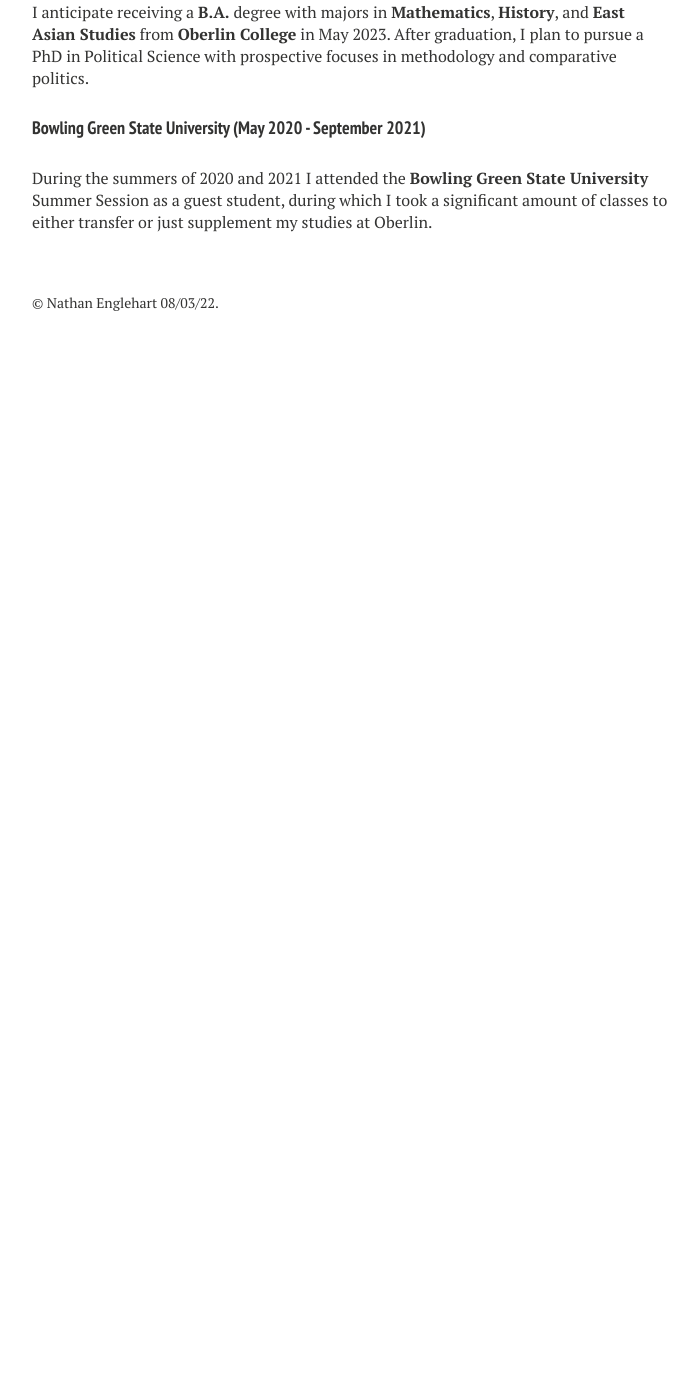
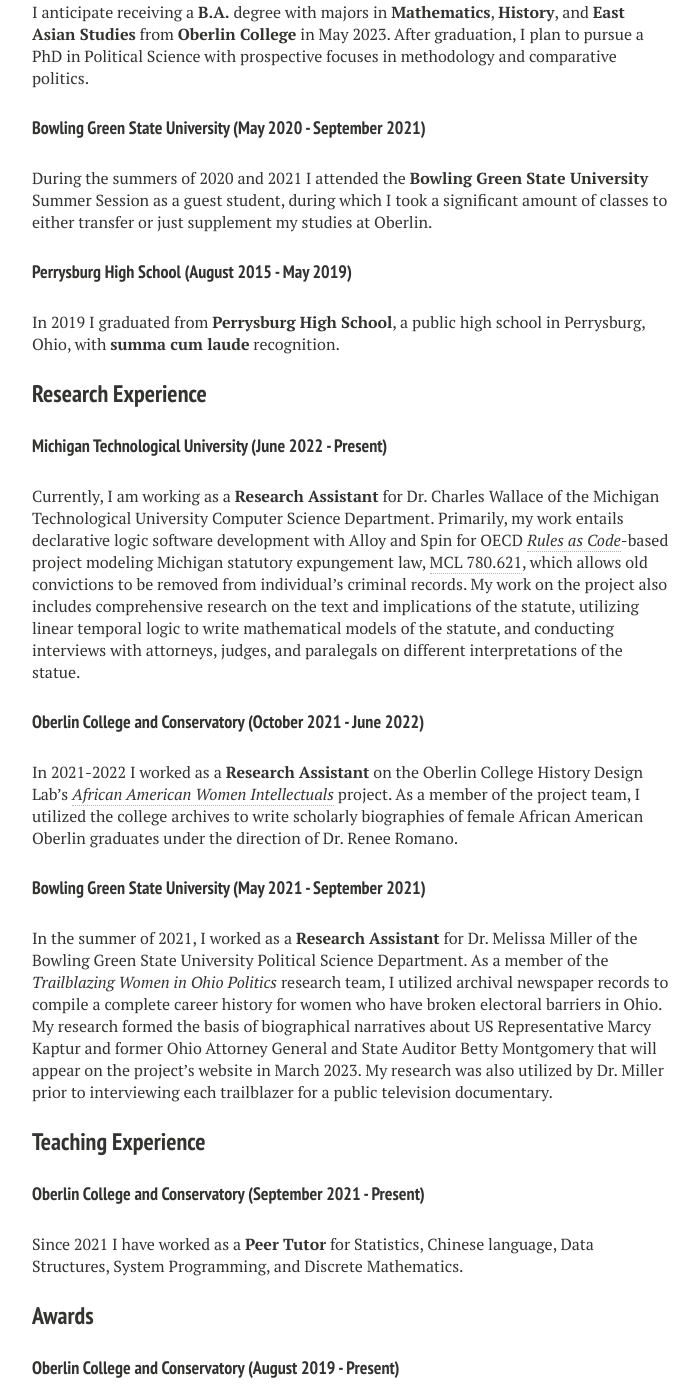
Before and after one commit to nathanenglehart/nathanenglehart.github.io, a Jekyll site: the page built from cv.md, in a window 1280 px wide and 1400 px high, scrolled down 260 px. Shown: the whole window, without its empty margins (288-987 px from the left). Built offline with Jekyll 4.4.1, drawn with Linux system fonts in a browser that asks for light colours; nearby versions of some CDN libraries; before the commit the page ends 900 px from its top, so only the background shows below that; some of the changed text lies outside the part shown.

Commit message:
added content back

```diff
--- a/cv.md
+++ b/cv.md
@@ -14,45 +14,57 @@
 I anticipate receiving a <strong>B.A.</strong> degree with majors in <strong>Mathematics</strong>, <strong>History</strong>, and <strong>East Asian Studies</strong> from <strong>Oberlin College</strong> in May 2023. After graduation, I plan to pursue a PhD in Political Science with prospective focuses in methodology and comparative politics.
 
 #### Bowling Green State University (May 2020 - September 2021)
+
 During the summers of 2020 and 2021 I attended the <strong>Bowling Green State University</strong> Summer Session as a guest student, during which I took a significant amount of classes to either transfer or just supplement my studies at Oberlin.
 
-<!--
-      <h4>Perrysburg High School (August 2015 - May 2019)</h4>
-      <p class="paragraph">In 2019 I graduated from <strong>Perrysburg High School</strong>, a public high school in Perrysburg, Ohio, with <strong>summa cum laude</strong> recognition.</p>
 
-      <h3>Research Experience</h3>
+#### Perrysburg High School (August 2015 - May 2019)
 
-      <h4>Michigan Technological University (June 2022 - Present)</h4>
-      <p class="paragraph">Currently, I am working as a <strong>Research Assistant</strong> for Dr. Charles Wallace of the Michigan Technological University Computer Science Department. Primarily, my work entails declarative logic software development with Alloy and Spin for OECD <a style="color: #343434; text-decoration: none; border-bottom: 1px dotted #b3b3b3;" href="https://www.oecd-ilibrary.org/docserver/3afe6ba5-en.pdf?expires=1659488696&id=id&accname=guest&checksum=95BEF3962A3B97191CEE4E2099CE3F68"><i>Rules as Code</i></a>-based project modeling Michigan statutory expungement law, <a href="http://www.legislature.mi.gov/(S(jnawlz0cg1faphkrzgif5sua))/mileg.aspx?page=getobject&objectname=mcl-780-621">MCL 780.621</a>, which allows old convictions to be removed from individual's criminal records. My work on the project also includes comprehensive research on the text and implications of the statute, utilizing linear temporal logic to write mathematical models of the statute, and conducting interviews with attorneys, judges, and paralegals on different interpretations of the statute. </p>
+In 2019 I graduated from <strong>Perrysburg High School</strong>, a public high school in Perrysburg, Ohio, with <strong>summa cum laude</strong> recognition.
 
-      <h4>Oberlin College and Conservatory (October 2021 - June 2022)</h4>
-      <p class="paragraph">In 2021-2022 I worked as a <strong>Research Assistant</strong> on the Oberlin College History Design Lab's <a style="color: #343434; text-decoration: none; border-bottom: 1px dotted #b3b3b3;" href="https://afamwomen.historydesignlab.org/"><i>African American Women Intellectuals</i></a> project. As a member of the project team, I utilized the college archives to write scholarly biographies of female African American Oberlin graduates under the direction of Dr. Renee Romano. </p>
+### Research Experience
+
+#### Michigan Technological University (June 2022 - Present)
+
+Currently, I am working as a <strong>Research Assistant</strong> for Dr. Charles Wallace of the Michigan Technological University Computer Science Department. Primarily, my work entails declarative logic software development with Alloy and Spin for OECD <a style="color: #343434; text-decoration: none; border-bottom: 1px dotted #b3b3b3;" href="https://www.oecd-ilibrary.org/docserver/3afe6ba5-en.pdf?expires=1659488696&id=id&accname=guest&checksum=95BEF3962A3B97191CEE4E2099CE3F68"><i>Rules as Code</i></a>-based project modeling Michigan statutory expungement law, <a href="http://www.legislature.mi.gov/(S(jnawlz0cg1faphkrzgif5sua))/mileg.aspx?page=getobject&objectname=mcl-780-621">MCL 780.621</a>, which allows old convictions to be removed from individual's criminal records. My work on the project also includes comprehensive research on the text and implications of the statute, utilizing linear temporal logic to write mathematical models of the statute, and conducting interviews with attorneys, judges, and paralegals on different interpretations of the statue.
+
+#### Oberlin College and Conservatory (October 2021 - June 2022)
+
+In 2021-2022 I worked as a <strong>Research Assistant</strong> on the Oberlin College History Design Lab's <a style="color: #343434; text-decoration: none; border-bottom: 1px dotted #b3b3b3;" href="https://afamwomen.historydesignlab.org/"><i>African American Women Intellectuals</i></a> project. As a member of the project team, I utilized the college archives to write scholarly biographies of female African American Oberlin graduates under the direction of Dr. Renee Romano.
 
 
-      <h4>Bowling Green State University (May 2021 - September 2021)</h4>
-      <p class="paragraph">In the summer of 2021, I worked as a <strong>Research Assistant</strong> for Dr. Melissa Miller of the Bowling Green State University Political Science Department. As a member of the <i>Trailblazing Women in Ohio Politics</i> research team, I utilized archival newspaper records to compile a complete career history for women who have broken electoral barriers in Ohio. My research formed the basis of biographical narratives about US Representative Marcy Kaptur and former Ohio Attorney General and State Auditor Betty Montgomery that will appear on the project's website in March 2023. My research was also utilized by Dr. Miller prior to interviewing each trailblazer for a public television documentary.</p>
+#### Bowling Green State University (May 2021 - September 2021)
 
-      <h3>Teaching Experience</h3>
-      <h4>Oberlin College and Conservatory (September 2021 - Present)</h4>
-      <p class="paragraph">Since 2021 I have worked as a <strong>Peer Tutor</strong> for Statistics, Chinese language, Data Structures, System Programming, and Discrete Mathematics.</p>
+In the summer of 2021, I worked as a <strong>Research Assistant</strong> for Dr. Melissa Miller of the Bowling Green State University Political Science Department. As a member of the <i>Trailblazing Women in Ohio Politics</i> research team, I utilized archival newspaper records to compile a complete career history for women who have broken electoral barriers in Ohio. My research formed the basis of biographical narratives about US Representative Marcy Kaptur and former Ohio Attorney General and State Auditor Betty Montgomery that will appear on the project's website in March 2023. My research was also utilized by Dr. Miller prior to interviewing each trailblazer for a public television documentary.
 
-      <h3>Awards</h3>
+### Teaching Experience
 
-      <h4>Oberlin College and Conservatory (August 2019 - Present)</h4>
-      <p class="paragraph">In 2019 I was awarded the <strong>John Frederick Oberlin Scholarship</strong> to pursue undergraduate studies at Oberlin College. </p>
-      <p style="margin-top: 1.625rem !important;" class="paragraph">In 2021 and 2022 I was named an ITA (Intercollegiate Tennis Association) <strong>All-Academic Scholar</strong> and also made the NCAC (North Coast Athletic Conference) <strong>Honor Roll</strong>.</p>
+#### Oberlin College and Conservatory (September 2021 - Present)
 
-      <h3>Skills</h3>
+Since 2021 I have worked as a <strong>Peer Tutor</strong> for Statistics, Chinese language, Data Structures, System Programming, and Discrete Mathematics.
 
-      <h4>Languages</h4>
-      <p class="paragraph">I am able to read, write, and speak <strong>Chinese</strong> with advanced proficiency.
+### Awards
 
-      <h4>Programming</h4>
-      <p class="paragraph">Major projects I have undertaken utilized <strong>Bash Scripting</strong>, <strong>Python</strong>, <strong>R</strong>, <strong>C</strong>, and <strong>C++</strong>. My favorite editor for programming is <strong>Vim</strong>.</p>
+#### Oberlin College and Conservatory (August 2019 - Present)
 
-      <h4>Office Suites</h4>
-      <p class="paragraph">I am highly proficient in <strong>LaTeX</strong> and <strong>Markdown</strong>.</p>
+In 2019 I was awarded the <strong>John Frederick Oberlin Scholarship</strong> to pursue undergraduate studies at Oberlin College. \
+\
+In 2021 and 2022 I was named an ITA (Intercollegiate Tennis Association) <strong>All-Academic Scholar</strong> and also made the NCAC (North Coast Athletic Conference) <strong>Honor Roll</strong>.
 
-      <h3>Supplements</h3>
-      <p class="paragraph">See my <a style="color: #343434; text-decoration: none; border-bottom: 1px dotted #b3b3b3;" href="https://github.com/nathanenglehart">GitHub</a> and <a style="color: #343434; text-decoration: none; border-bottom: 1px dotted #b3b3b3;" href="https://www.linkedin.com/in/nathan-englehart-404701205/">LinkedIn</a>.</p>
--->
+### Skills
+
+#### Languages
+
+I am able to read, write, and speak <strong>Chinese</strong> with advanced proficiency.
+
+#### Programming
+
+Major projects I have undertaken utilized <strong>Bash Scripting</strong>, <strong>Python</strong>, <strong>R</strong>, <strong>C</strong>, and <strong>C++</strong>. My favorite editor for programming is <strong>Vim</strong>.
+
+#### Office Suites
+
+I am highly proficient in <strong>LaTeX</strong> and <strong>Markdown</strong>.
+
+### Supplements
+
+See my <a style="color: #343434; text-decoration: none; border-bottom: 1px dotted #b3b3b3;" href="https://github.com/nathanenglehart">GitHub</a> and <a style="color: #343434; text-decoration: none; border-bottom: 1px dotted #b3b3b3;" href="https://www.linkedin.com/in/nathan-englehart-404701205/">LinkedIn</a>.
```
